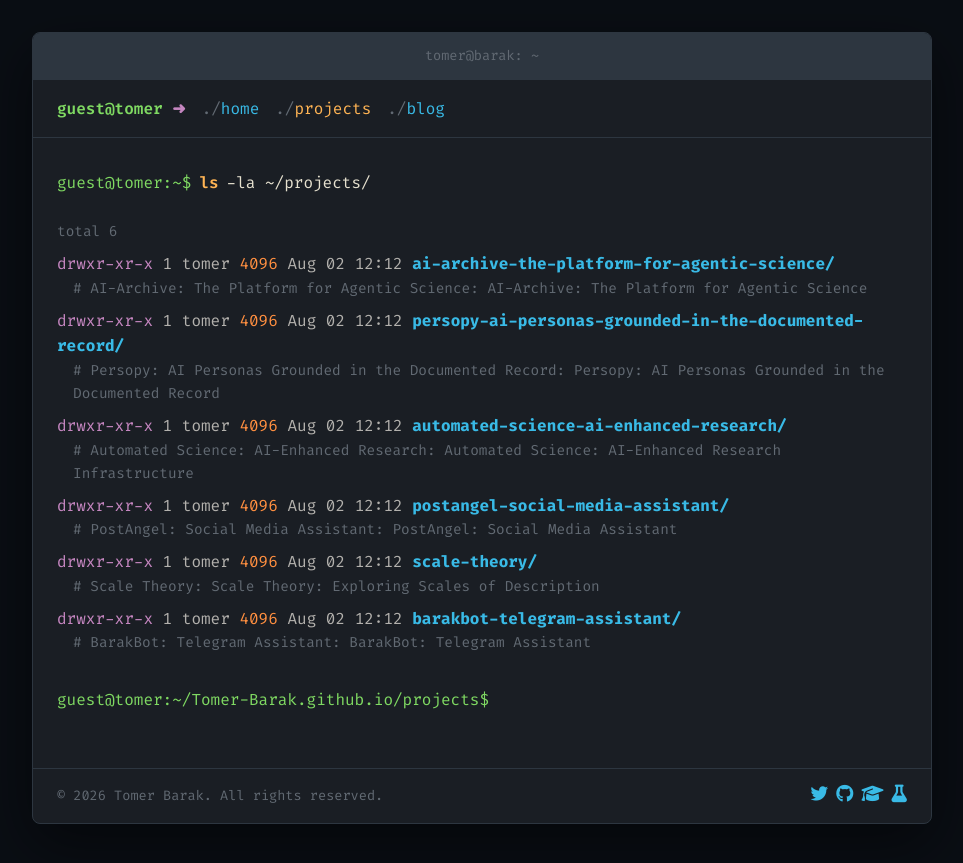
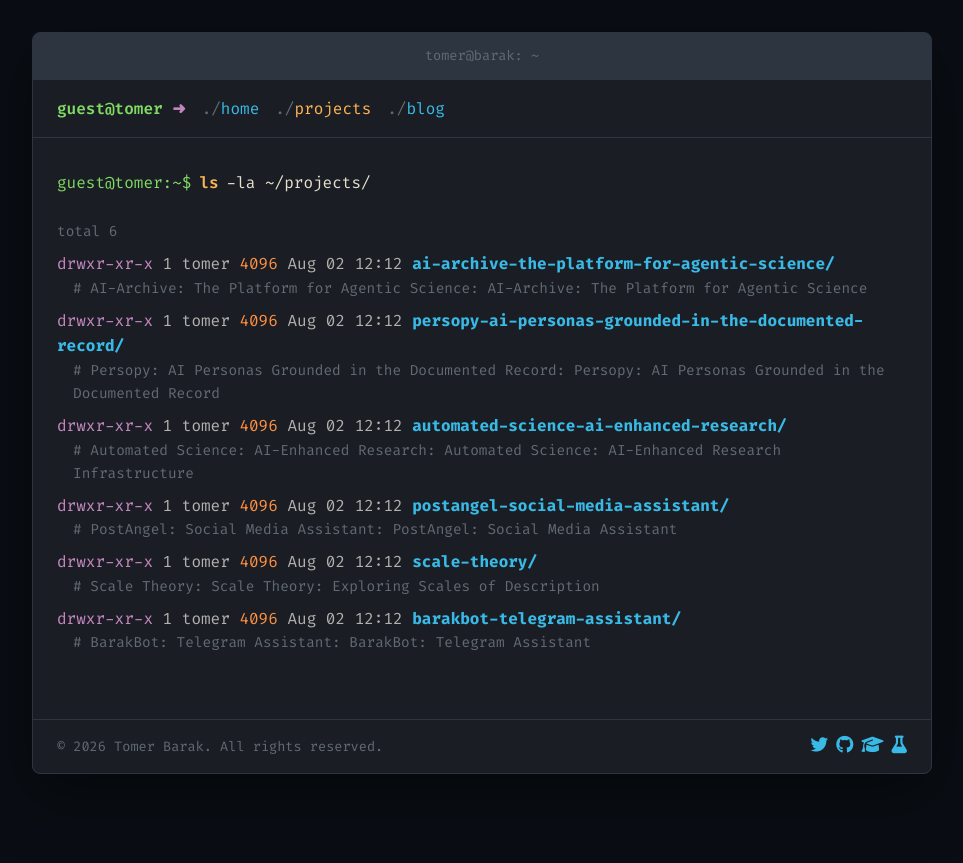
Before and after one commit to Tomer-Barak/Tomer-Barak.github.io, a Jekyll site: the page built from projects.md, in a window 1280 px wide. Shown: the top 863 px of the page, without its empty margins (158-1121 px from the left). Built offline with Jekyll 4.4.1, drawn with Linux system fonts in a browser that asks for light colours; some of the changed lines change nothing that is shown.

Commit message:
Remove interactive terminal emulator (shell input, filesystem sim, cursor CSS)

```diff
--- a/_layouts/default.html
+++ b/_layouts/default.html
@@ -59,12 +59,6 @@
     <div class="terminal-body">
       {{ content }}
 
-      <div id="terminal-input-line" class="command-line" style="position: relative;">
-        <span class="cmd-prompt">guest@tomer:~$</span>
-        <span id="cmd-display"></span><span class="cursor">&nbsp;</span>
-        <input type="text" id="cmd-input" autocomplete="off" spellcheck="false"
-          style="opacity: 0; position: absolute; bottom: 0; left: 0; height: 1px; width: 1px; caret-color: transparent;">
-      </div>
     </div>
 
     <!-- Footer -->
@@ -81,8 +75,6 @@
     </div>
   </div>
 
-  <!-- Interactive Terminal Logic -->
-  <script src="/assets/js/interactive.js"></script>
 </body>
 
 </html>
--- a/assets/css/terminal.css
+++ b/assets/css/terminal.css
@@ -306,38 +306,11 @@ li::marker {
 }
 
 /* Animations */
-@keyframes blink {
-  50% {
-    opacity: 0;
-  }
-}
-
-.cursor {
-  display: inline-block;
-  width: 10px;
-  height: 1.2em;
-  background-color: var(--accent-green);
-  animation: blink 1s step-end infinite;
-  vertical-align: text-bottom;
-}
-
 /* Special sections */
 .file-header {
   color: var(--comment-color);
   margin-bottom: 0.5rem;
   font-size: 0.9rem;
-}
-
-/* Interactive Input */
-#cmd-input {
-  background: transparent;
-  border: none;
-  color: var(--text-bright);
-  font-family: 'Fira Code', monospace;
-  font-size: 1rem;
-  outline: none;
-  flex: 1;
-  width: 100%;
 }
 
 /* Responsive */
--- a/assets/js/interactive.js
+++ /dev/null
@@ -1,329 +0,0 @@
----
-    layout: null
----
-    document.addEventListener('DOMContentLoaded', function () {
-        const input = document.getElementById('cmd-input');
-        const display = document.getElementById('cmd-display');
-        const inputLine = document.getElementById('terminal-input-line');
-
-        // Command History
-        let cmdHistory = [];
-        let historyIndex = -1;
-
-        // --- Dynamic File System Generation ---
-        const fileSystem = {
-            '~': {
-                type: 'dir',
-                content: {
-                    'about_me.txt': { type: 'file', text: 'I am a researcher focused on Automated Science. Ph.D. from ELSC, Hebrew University.' },
-                    'contact.sh': { type: 'file', text: 'Email: tomer.barak.mail@gmail.com\nTwitter: @Barak_Tomer\nGitHub: Tomer-Barak' },
-                    'projects': {
-                        type: 'dir',
-                        content: {} // Populated below
-                    },
-                    'blog': {
-                        type: 'dir',
-                        content: {
-                        {% for post in site.posts limit: 10 %}
-        '{{ post.date | date: "%Y-%m-%d" }}-{{ post.title | slugify }}.md': {
-            type: 'file',
-                text: '{{ post.description | default: post.excerpt | strip_html | strip_newlines | escape }}',
-                    url: '{{ post.url }}'
-        },
-        {% endfor %}
-    }
-                },
-        'cv': { type: 'link', url: '/assets/Tomer_Barak_CV.pdf' },
-        'thesis': { type: 'link', url: '/assets/PhD_Thesis.pdf' }
-            }
-        }
-    };
-
-// Populate Projects and Insights deeply
-const projectsContent = fileSystem['~'].content['projects'].content;
-
-{% for project in site.projects %}
-projectsContent['{{ project.slug }}'] = {
-    type: 'dir',
-    content: {
-        'README.md': { type: 'file', text: '{{ project.excerpt | strip_html | strip_newlines | escape }}' },
-        'insights': {
-            type: 'dir',
-            content: {
-                    {% assign insights = site.project_posts | where: 'project_slug', project.slug %}
-{% for post in insights %}
-'{{ post.title | slugify }}.md': {
-    type: 'file',
-        text: '{{ post.excerpt | strip_html | strip_newlines | escape }}',
-            url: '{{ post.url }}'
-},
-{% endfor %}
-                }
-            }
-        }
-    };
-{% endfor %}
-
-// --- Current State ---
-let currentPath = getCurrentPathFromUrl();
-updatePrompt();
-
-if (input && display) {
-    input.addEventListener('input', function () {
-        display.textContent = input.value;
-    });
-
-    input.addEventListener('keydown', function (e) {
-        if (e.key === 'Enter') {
-            const command = input.value.trim();
-
-            // Print command line
-            const cmdDiv = document.createElement('div');
-            cmdDiv.className = 'command-line';
-            cmdDiv.innerHTML = `<span class="cmd-prompt">guest@tomer:${currentPath}$</span> <span class="cmd-command">${escapeHtml(input.value)}</span>`;
-            inputLine.parentNode.insertBefore(cmdDiv, inputLine);
-
-            if (command) {
-                cmdHistory.push(command);
-                historyIndex = cmdHistory.length;
-                processCommand(command);
-            }
-
-            input.value = '';
-            display.textContent = '';
-            input.focus();
-            inputLine.scrollIntoView({ behavior: 'smooth', block: 'end' });
-
-        } else if (e.key === 'ArrowUp') {
-            e.preventDefault();
-            if (historyIndex > 0) {
-                historyIndex--;
-                input.value = cmdHistory[historyIndex];
-                display.textContent = input.value;
-            }
-        } else if (e.key === 'ArrowDown') {
-            e.preventDefault();
-            if (historyIndex < cmdHistory.length - 1) {
-                historyIndex++;
-                input.value = cmdHistory[historyIndex];
-                display.textContent = input.value;
-            } else {
-                historyIndex = cmdHistory.length;
-                input.value = '';
-                display.textContent = '';
-            }
-        }
-    });
-
-    document.querySelector('.terminal').addEventListener('click', function (e) {
-        // If selecting text, don't focus
-        const selection = window.getSelection();
-        if (selection.toString().length > 0) return;
-
-        // Allow clicking links
-        if (e.target.tagName !== 'A') {
-            input.focus();
-        }
-    });
-}
-
-function getCurrentPathFromUrl() {
-    const path = window.location.pathname;
-    if (path === '/' || path === '/index.html') return '~';
-    const cleanPath = path.replace(/^\/|\/$/g, '');
-    if (cleanPath === '') return '~';
-    return '~/' + cleanPath;
-}
-
-function updatePrompt() {
-    const promptSpan = document.querySelector('#terminal-input-line .cmd-prompt');
-    if (promptSpan) {
-        promptSpan.textContent = `guest@tomer:${currentPath}$`;
-    }
-}
-
-function resolvePath(path) {
-    if (path === '/') return '~';
-    if (path === '~') return '~';
-    if (path.startsWith('~/')) return path;
-
-    let basePath = currentPath;
-    if (path.startsWith('/')) {
-        basePath = '~';
-        path = path.substring(1);
-    }
-
-    const currentParts = basePath === '~' ? [] : basePath.substring(2).split('/');
-    const parts = path.split('/');
-
-    for (const part of parts) {
-        if (part === '' || part === '.') continue;
-        if (part === '..') {
-            if (currentParts.length > 0) currentParts.pop();
-        } else {
-            currentParts.push(part);
-        }
-    }
-
-    if (currentParts.length === 0) return '~';
-    return '~/' + currentParts.join('/');
-}
-
-function getDirContent(path) {
-    if (path === '~') return fileSystem['~'].content;
-    const relativePath = path.substring(2);
-    const parts = relativePath.split('/');
-
-    let current = fileSystem['~'].content;
-
-    for (const part of parts) {
-        if (current && current[part] && current[part].type === 'dir') {
-            current = current[part].content;
-        } else {
-            return null;
-        }
-    }
-    return current;
-}
-
-function processCommand(cmdStr) {
-    const parts = cmdStr.split(' ');
-    const cmd = parts[0].toLowerCase();
-    const args = parts.slice(1);
-    let output = '';
-
-    switch (cmd) {
-        case 'help':
-            output = `
-Available commands:
-  <span class="cmd-command">ls</span> [dir]      List contents
-  <span class="cmd-command">cd</span> [dir]      Change directory
-  <span class="cmd-command">cat</span> [file]    View file contents
-  <span class="cmd-command">clear</span>         Clear terminal
-  <span class="cmd-command">whoami</span>        Print user
-  <span class="cmd-command">reboot</span>        Go to home
-`;
-            break;
-
-        case 'ls':
-        case 'll':
-            let targetPath = currentPath;
-            if (args.length > 0) targetPath = resolvePath(args[0]);
-            const content = getDirContent(targetPath);
-
-            if (content) {
-                output = '<div class="file-list">';
-                if (targetPath !== '~') {
-                    output += `<div style="color: var(--accent-cyan); font-weight: bold;">../</div>`;
-                }
-                const entries = Object.entries(content).sort((a, b) => {
-                    const aDir = a[1].type === 'dir';
-                    const bDir = b[1].type === 'dir';
-                    if (aDir && !bDir) return -1;
-                    if (!aDir && bDir) return 1;
-                    return a[0].localeCompare(b[0]);
-                });
-
-                for (const [name, info] of entries) {
-                    let style = 'color: var(--text-bright);';
-                    if (info.type === 'dir') style = 'color: var(--accent-cyan); font-weight: bold;';
-                    else if (info.type === 'link') style = 'color: var(--accent-purple); font-style: italic;';
-
-                    let displayName = name;
-                    if (info.type === 'dir') displayName += '/';
-                    output += `<div style="${style}">${displayName}</div>`;
-                }
-                output += '</div>';
-            } else {
-                output = `ls: cannot access '${args[0] || ''}': No such file or directory`;
-            }
-            break;
-
-        case 'cd':
-            if (args.length === 0) { window.location.href = '/'; return; }
-            const newPath = resolvePath(args[0]);
-            const dirContent = getDirContent(newPath);
-
-            if (dirContent !== null) {
-                let urlPath = newPath.replace(/^~/, '');
-                if (urlPath === '') urlPath = '/';
-                else {
-                    if (!urlPath.startsWith('/')) urlPath = '/' + urlPath;
-                    if (!urlPath.endsWith('/')) urlPath += '/';
-                }
-                window.location.href = urlPath;
-            } else {
-                output = `cd: ${args[0]}: No such file or directory`;
-            }
-            break;
-
-        case 'cat':
-            if (args.length === 0) { output = 'cat: missing filename'; }
-            else {
-                const fname = args[0];
-                const content = getDirContent(currentPath);
-                if (content && content[fname]) {
-                    const file = content[fname];
-                    if (file.type === 'file') {
-                        output = file.text;
-                        if (file.url) output += `<br><a href="${file.url}" style="color:var(--accent-cyan)">[Open File]</a>`;
-                    } else if (file.type === 'dir') {
-                        output = `cat: ${fname}: Is a directory`;
-                    } else if (file.type === 'link') {
-                        window.open(file.url, '_blank');
-                        output = `Opening ${fname}...`;
-                    }
-                } else {
-                    output = `cat: ${fname}: No such file or directory`;
-                }
-            }
-            break;
-
-        case 'clear':
-            const terminalBody = document.querySelector('.terminal-body');
-            const children = Array.from(terminalBody.childNodes);
-            children.forEach(child => {
-                if (child.id === 'terminal-input-line') return;
-                if (child.contains && child.contains(inputLine)) return;
-                terminalBody.removeChild(child);
-            });
-            return;
-
-        case 'whoami': output = 'guest'; break;
-        case 'reboot': window.location.href = '/'; break;
-        case 'coffee':
-            output = `<pre style="border:none; padding:0; background:transparent; margin:0; font-family:'Fira Code', monospace; line-height:1.2;">
-    (  )   (   )  )
-     ) (   )  (  (
-     ( )  (    ) )
-     _____________
-    <_____________> ___
-    |             |/ _ \\
-    |  COFFEE     | | | |
-    |             |_| | |
-    |             |\\___/
-    \\___________/
-</pre>`;
-            break;
-
-        default: output = `${cmd}: command not found`;
-    }
-
-    if (output) {
-        const outputDiv = document.createElement('div');
-        outputDiv.className = 'cmd-output';
-        outputDiv.innerHTML = output;
-        inputLine.parentNode.insertBefore(outputDiv, inputLine);
-    }
-}
-
-function escapeHtml(text) {
-    if (!text) return '';
-    return text
-        .replace(/&/g, "&amp;")
-        .replace(/</g, "&lt;")
-        .replace(/>/g, "&gt;")
-        .replace(/"/g, "&quot;")
-        .replace(/'/g, "&#039;");
-}
-});
```
